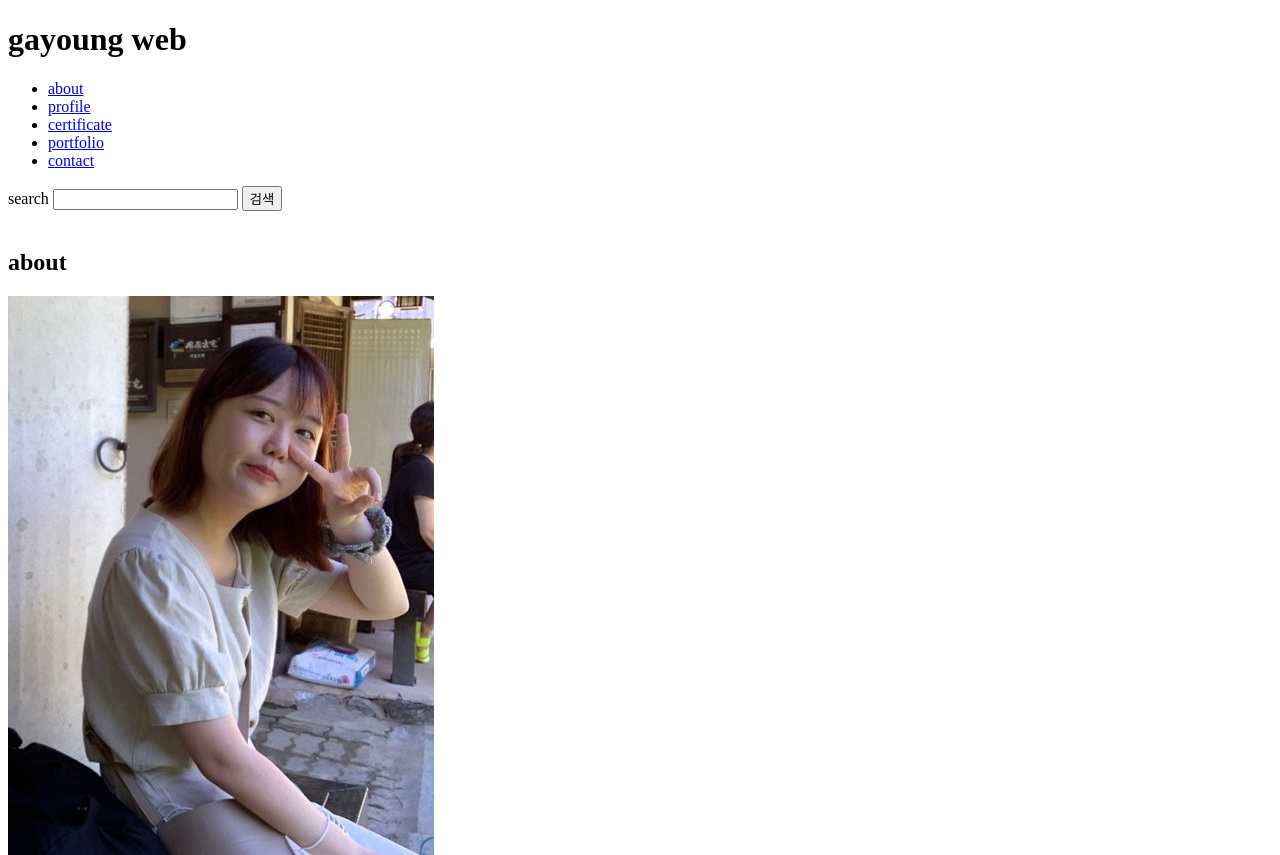
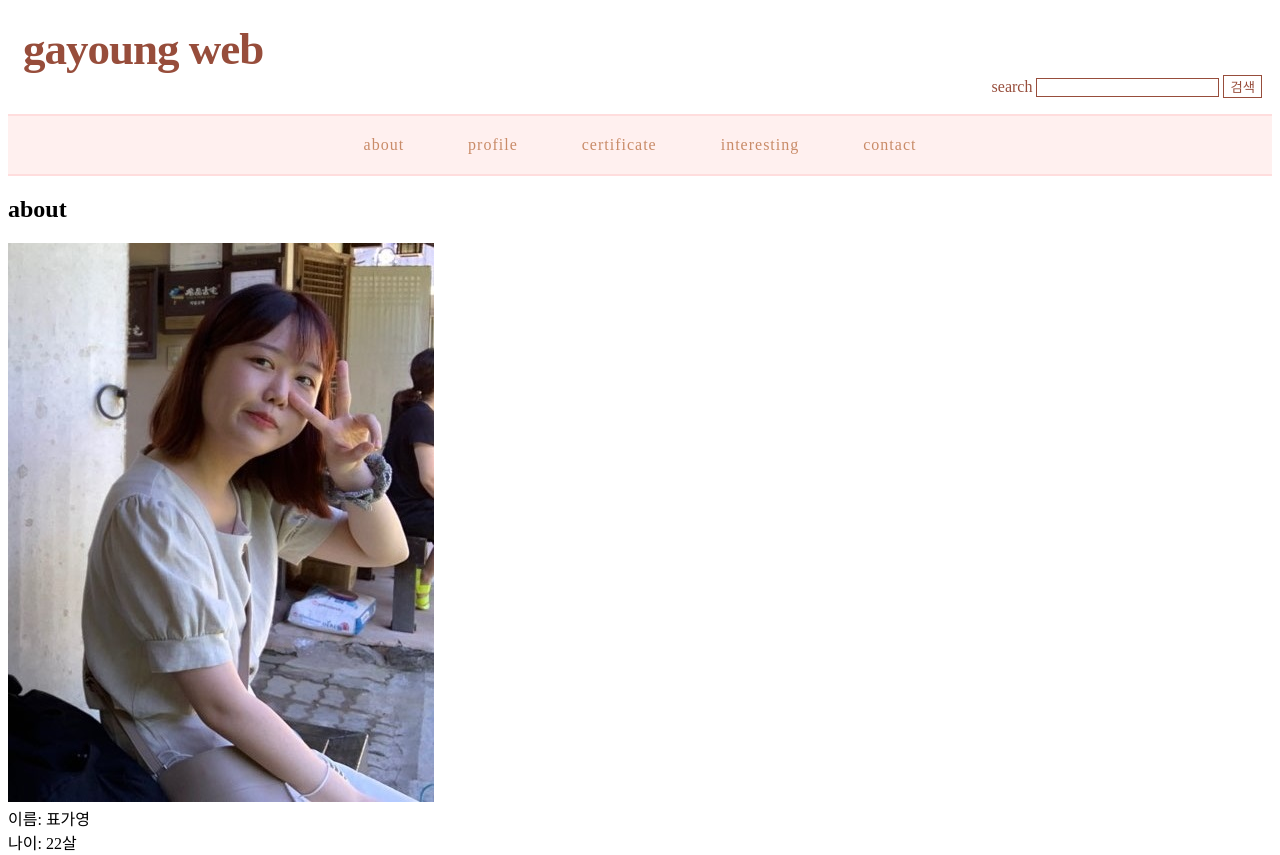
Before and after one commit to pyogayoung/pyogayoung11, a plain HTML site: page index.html in a window 1280 px wide. Shown: the top 855 px of the page. Drawn offline with Linux system fonts and the light colour scheme.

Commit message:
Update index.html

```diff
--- a/index.html
+++ b/index.html
@@ -1,31 +1,93 @@
 <!DOCTYPE html>
 <html lang="en">
+
 <head>
     <meta charset="UTF-8">
     <meta http-equiv="X-UA-Compatible" content="IE=edge">
     <meta name="viewport" content="width=device-width, initial-scale=1.0">
     <title>gayoung web</title>
+    <style>
+        ul {
+            list-style: none;
+        }
+
+        a {
+            text-decoration: none;
+        }
+
+        h1 {
+            display: inline-block;
+            color: #974D3B;
+            font-size: 45px;
+            margin: 15px 0px 0px 15px;
+            letter-spacing: -1px;
+        }
+
+        #search {
+            display: flex;
+            color: #974D3B;
+            justify-content: flex-end;
+            margin-right: 10px;
+        }
+
+        form {
+            color: #974D3B;
+        }
+
+        input {
+            border: 1px solid #974D3B;
+            color: #974D3B;
+            background-color: #fff;
+        }
+
+        #search-button:hover {
+            background-color: #fff0ef;
+        }
+
+        nav ul {
+            background-color: #fff0ef;
+            text-align: center;
+            padding: 20px 0px 20px;
+            border-top: 2px solid #FFDDDD;
+            border-bottom: 2px solid #FFDDDD;
+        }
+
+        nav ul li {
+            display: inline;
+            padding: 10px 30px;
+            letter-spacing: 1px;
+        }
+
+        nav ul a {
+            color: #C98B68;
+        }
+
+        nav ul a:hover {
+            color: #974D3B;
+        }
+    </style>
 </head>
+
 <body>
     <header>
         <h1>gayoung web</h1>
+        <div id="search">
+            <form action="#" method="GET">
+                search <input type="search" name="search">
+                <input type="submit" value="검색" id="search-button">
+            </form> <br>
+        </div>
+    </header>
     <nav>
         <ul>
             <li><a href="#about">about</a></li>
             <li><a href="#profile">profile</a></li>
             <li><a href="#certificate">certificate</a></li>
-                <li><a href="#interesting">portfolio</a></li>
+            <li><a href="#interesting">interesting</a></li>
             <li><a href="#contact">contact</a></li>
         </ul>
     </nav>
-    </header>
     <section>
-        <div id="search">
-            <form action="#" method="GET">
-                search <input type="search" name="search">
-                <input type="submit" value="검색">
-            </form> <br>
-        </div>
         <div id="about">
             <h2>about</h2>
             <img src="./images/01.jpg" alt="내사진"> <br>
@@ -91,9 +153,12 @@
                 <h2>interesting</h2>
                 <img src="./images/긍정.jpg" alt="긍정적임"> <br>
                 장점: 책임감, 긍정적임 <br>
-            <img src="./images/체력.png" alt="체력부족" width="300px" > <br>
+                <img src="./images/체력.png" alt="체력부족" width="300px"> <br>
                 단점: 약한체력, 끈기부족 <br>
-            <iframe width="560" height="315" src="https://www.youtube.com/embed/SXNgoMHqKAc" title="YouTube video player" frameborder="0" allow="accelerometer; autoplay; clipboard-write; encrypted-media; gyroscope; picture-in-picture" allowfullscreen></iframe><br>
+                <iframe width="560" height="315" src="https://www.youtube.com/embed/SXNgoMHqKAc"
+                    title="YouTube video player" frameborder="0"
+                    allow="accelerometer; autoplay; clipboard-write; encrypted-media; gyroscope; picture-in-picture"
+                    allowfullscreen></iframe><br>
                 취미: 음악감상, 콘서트
             </div>
             <div id="contact">
@@ -106,4 +171,5 @@
         &copy; pyo gayoung
     </footer>
 </body>
+
 </html>
```
Lines whose indentation alone changed are shown as unchanged.
